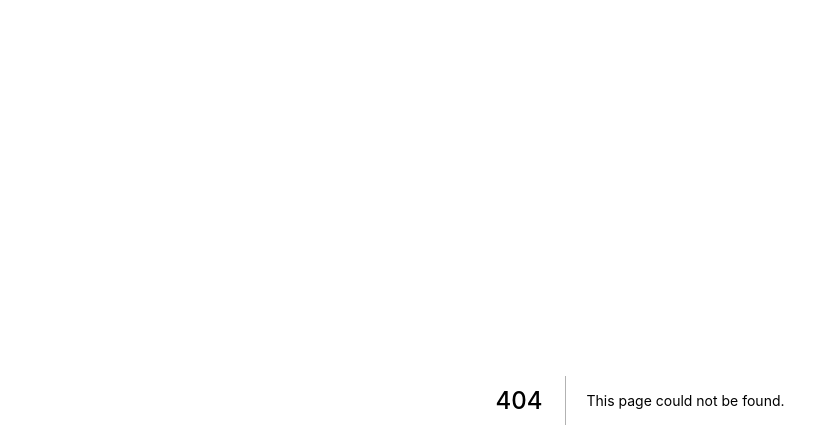
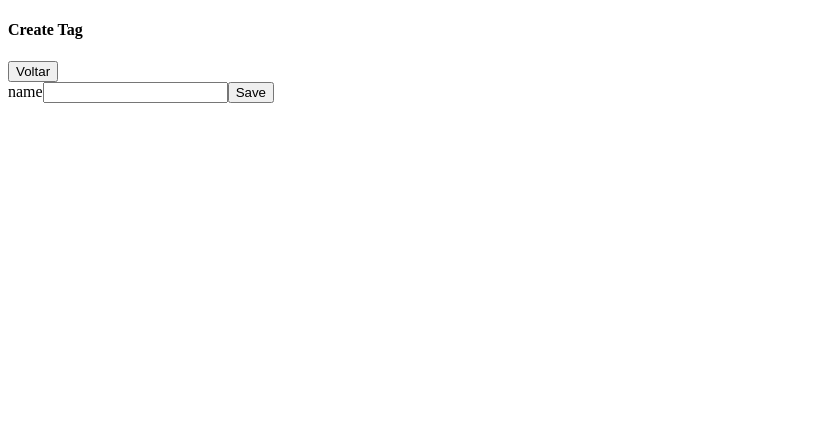
Before and after one commit to plathon/penguin-nextjs-typescript, a Next.js app: page /tag/create in a window 1280 px wide. Before the commit this address had no page. Shown: the top 448 px of the page, without its empty margins (0-839 px from the left). Built offline with nearby package versions, Linux system fonts and the light colour scheme.

Commit message:
feat: add create tags page

```diff
--- /dev/null
+++ b/pages/tag/create.tsx
@@ -0,0 +1,38 @@
+import { useRouter } from 'next/router'
+import React, { ChangeEvent, FC, FormEvent, useState } from 'react'
+import { Tag } from 'types/tag'
+
+const CreateTag: FC = () => {
+  const tagInitialValues = { name: '' }
+  const [tag, setTag] = useState<Tag>(tagInitialValues)
+  const [isLoadingForm, setIsLoadingForm] = useState<boolean>(false)
+  const router = useRouter()
+
+  const handleChange = (event: ChangeEvent<HTMLInputElement>) => {
+    setTag({ name: event.target.name })
+  }
+
+  const handleSubmit = (event: FormEvent<HTMLFormElement>) => {
+    event.preventDefault()
+    setIsLoadingForm(true)
+    setTimeout(() => {
+      setIsLoadingForm(false)
+      console.log(tag)
+    }, 2000)
+  }
+
+  return (
+    <div>
+      <h4>Create Tag</h4>
+      <button onClick={() => router.back()}>Voltar</button>
+      {isLoadingForm ? 'Loading...' : ''}
+      <form onSubmit={handleSubmit}>
+        <label>name</label>
+        <input name="name" type="text" onChange={handleChange} />
+        <button>Save</button>
+      </form>
+    </div>
+  )
+}
+
+export default CreateTag
```
